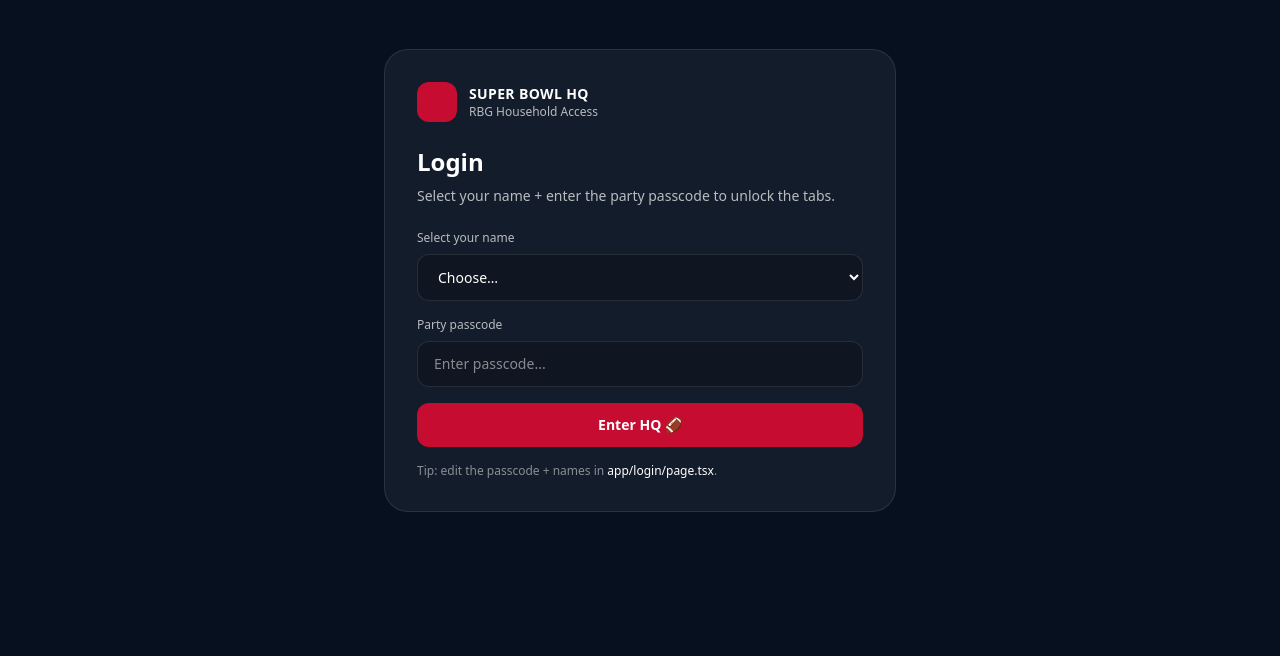
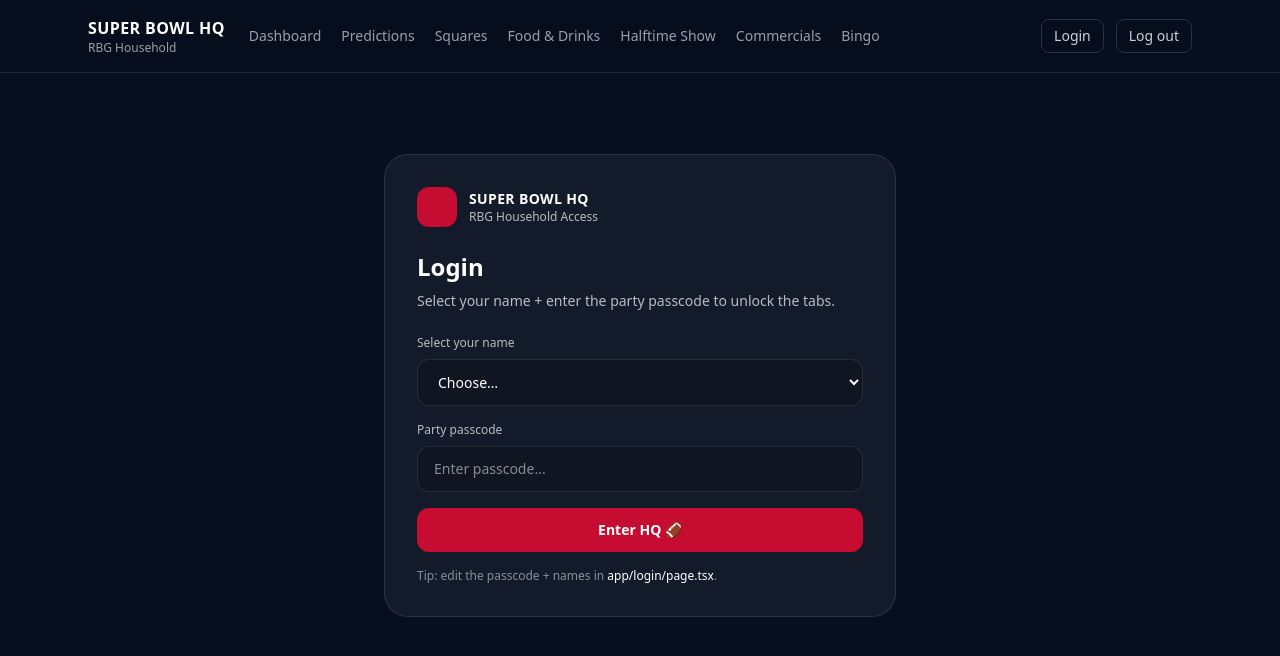
Before and after one commit to biaabrantes7-boop/superbowl-hq, a Next.js app: page /login in a window 1280 px wide. Shown: the top 656 px of the page. Built offline with nearby package versions, Linux system fonts and the light colour scheme.

Commit message:
Add global navbar layout

```diff
--- a/app/layout.tsx
+++ b/app/layout.tsx
@@ -1,9 +1,10 @@
 import "./globals.css";
 import type { Metadata } from "next";
+import Navbar from "@/components/Navbar";
 
 export const metadata: Metadata = {
   title: "Super Bowl HQ",
-  description: "RBG Household Super Bowl Hub",
+  description: "RBG Household Super Bowl HQ",
 };
 
 export default function RootLayout({
@@ -13,7 +14,10 @@ export default function RootLayout({
 }) {
   return (
     <html lang="en">
-      <body className="min-h-screen bg-[#07101f] text-white">{children}</body>
+      <body className="min-h-screen bg-[#070f1f] text-white">
+        <Navbar />
+        <main className="mx-auto max-w-6xl px-6 py-8">{children}</main>
+      </body>
     </html>
   );
 }
--- a/components/Navbar.tsx
+++ b/components/Navbar.tsx
@@ -2,80 +2,83 @@
 
 import Link from "next/link";
 import { usePathname, useRouter } from "next/navigation";
-import { logout } from "@/components/AuthGate";
+import { useEffect, useState } from "react";
 
-const tabs = [
-  { href: "/", label: "Dashboard" },
-  { href: "/predictions", label: "Predictions" },
-  { href: "/squares", label: "Squares" },
-  { href: "/food", label: "Food & Drinks" },
-  { href: "/halftime", label: "Halftime Show" },
-  { href: "/commercials", label: "Commercials" },
-  { href: "/bingo", label: "Bingo" },
+const NAV = [
+  { label: "Dashboard", href: "/" },
+  { label: "Predictions", href: "/predictions" },
+  { label: "Squares", href: "/squares" },
+  { label: "Food & Drinks", href: "/food" },
+  { label: "Halftime Show", href: "/halftime" },
+  { label: "Commercials", href: "/commercials" },
+  { label: "Bingo", href: "/bingo" },
 ];
 
 export default function Navbar() {
   const pathname = usePathname();
   const router = useRouter();
+  const [name, setName] = useState<string>("");
 
-  // Hide navbar on login page
-  if (pathname === "/login") return null;
+  useEffect(() => {
+    // If you're saving the selected name somewhere, read it here.
+    // Change these keys if yours are different.
+    const storedName =
+      localStorage.getItem("rbg_name") ||
+      localStorage.getItem("name") ||
+      "";
+    setName(storedName);
+  }, []);
 
-  function onLogout() {
-    logout();
-    localStorage.removeItem("rbg_superbowl_name_v1");
-    router.replace("/login");
+  function logout() {
+    // Clear whatever you store for login
+    localStorage.removeItem("rbg_authed");
+    localStorage.removeItem("rbg_name");
+    localStorage.removeItem("name");
+    router.push("/login");
+    router.refresh();
   }
 
   return (
-    <header className="sticky top-0 z-50 border-b border-white/10 bg-[#081427]/95 backdrop-blur">
-      <div className="max-w-7xl mx-auto px-6 py-4 flex items-center justify-between">
-        {/* LEFT: Title */}
-        <div className="flex flex-col">
-          <span className="font-header text-lg tracking-wide text-white">
-            SUPER BOWL HQ
-          </span>
-          <span className="text-xs text-white/60 font-body">
-            RBG Household
-          </span>
+    <header className="sticky top-0 z-50 border-b border-white/10 bg-[#070f1f]/90 backdrop-blur">
+      <div className="mx-auto flex max-w-6xl items-center justify-between px-6 py-4">
+        <div className="flex items-center gap-6">
+          <div>
+            <div className="font-bold tracking-wide">SUPER BOWL HQ</div>
+            <div className="text-xs text-white/60">RBG Household</div>
           </div>
 
-        {/* CENTER: Tabs */}
-        <nav className="hidden lg:flex items-center gap-6">
-          {tabs.map((tab) => {
-            const active =
-              tab.href === "/"
-                ? pathname === "/"
-                : pathname.startsWith(tab.href);
-
+          <nav className="hidden gap-5 md:flex">
+            {NAV.map((item) => {
+              const active = pathname === item.href;
               return (
                 <Link
-                key={tab.href}
-                href={tab.href}
+                  key={item.href}
+                  href={item.href}
                   className={[
-                  "text-sm font-body transition",
-                  active
-                    ? "text-white font-semibold"
-                    : "text-white/60 hover:text-white",
+                    "text-sm transition",
+                    active ? "text-white font-semibold" : "text-white/60 hover:text-white",
                   ].join(" ")}
                 >
-                {tab.label}
+                  {item.label}
                 </Link>
               );
             })}
           </nav>
+        </div>
 
-        {/* RIGHT: User + Logout */}
-        <div className="flex items-center gap-4">
-          <span className="hidden sm:block text-sm text-white/60 font-body">
-            {typeof window !== "undefined"
-              ? localStorage.getItem("rbg_superbowl_name_v1")
-              : ""}
-          </span>
+        <div className="flex items-center gap-3">
+          {name ? <div className="text-sm text-white/70">{name}</div> : null}
 
           <button
-            onClick={onLogout}
-            className="rounded-lg border border-white/20 px-3 py-1.5 text-xs text-white/80 hover:bg-white/10 transition"
+            onClick={() => router.push("/login")}
+            className="rounded-lg border border-white/15 px-3 py-1.5 text-sm text-white/80 hover:bg-white/10"
+          >
+            Login
+          </button>
+
+          <button
+            onClick={logout}
+            className="rounded-lg border border-white/15 px-3 py-1.5 text-sm text-white/80 hover:bg-white/10"
           >
             Log out
           </button>
```
Lines whose indentation alone changed are shown as unchanged.
